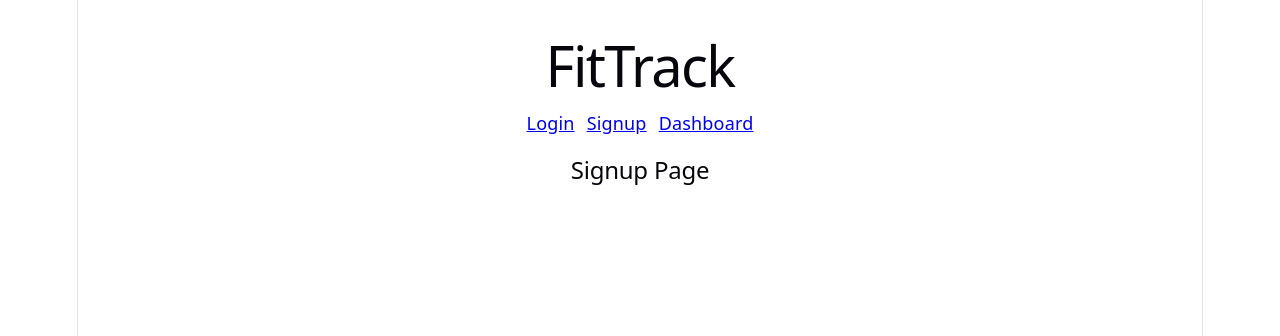
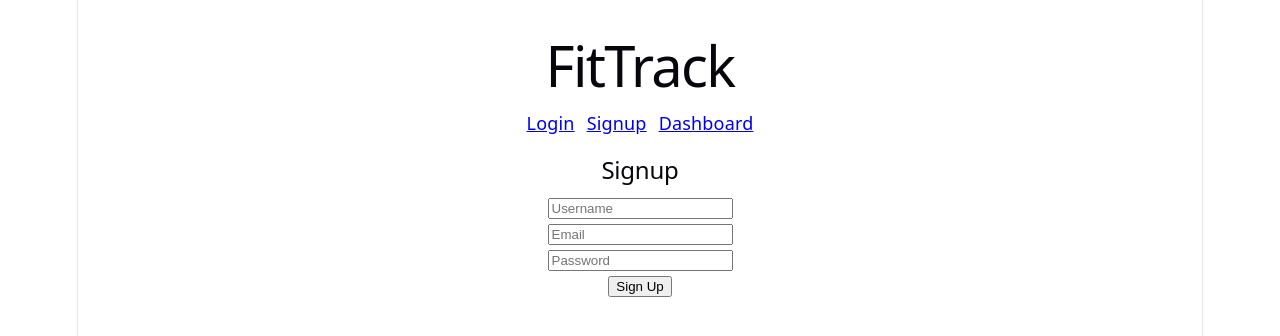
Before and after one commit to bora682/fittrack, a React (Vite) app in the folder client/: page /signup in a window 1280 px wide. Shown: the top 336 px of the page. Built offline with nearby package versions, Linux system fonts and the light colour scheme.

Commit message:
Add signup form and connect to backend

```diff
--- a/client/src/pages/Signup.jsx
+++ b/client/src/pages/Signup.jsx
@@ -1,4 +1,91 @@
+import { useState } from "react";
+
 function Signup() {
-    return <h2>Signup Page</h2>;
+  const [formData, setFormData] = useState({
+    username: "",
+    email: "",
+    password: "",
+  });
+
+  const [error, setError] = useState("");
+
+  function handleChange(e) {
+    setFormData({
+      ...formData,
+      [e.target.name]: e.target.value,
+    });
   }
-  export default Signup;
+
+  async function handleSubmit(e) {
+    e.preventDefault();
+
+    setError("");
+
+    try {
+      const res = await fetch("http://127.0.0.1:5555/api/signup", {
+        method: "POST",
+        headers: {
+          "Content-Type": "application/json",
+        },
+        body: JSON.stringify(formData),
+      });
+
+      const data = await res.json();
+
+      if (!res.ok) {
+        setError(data.error || "Signup failed");
+        return;
+      }
+
+      // ✅ store token
+      localStorage.setItem("token", data.token);
+
+      console.log("Signup success:", data);
+
+      alert("Signup successful!");
+    } catch (err) {
+      setError("Something went wrong");
+    }
+  }
+
+  return (
+    <div>
+      <h2>Signup</h2>
+
+      <form onSubmit={handleSubmit}>
+        <input
+          type="text"
+          name="username"
+          placeholder="Username"
+          value={formData.username}
+          onChange={handleChange}
+        />
+        <br />
+
+        <input
+          type="email"
+          name="email"
+          placeholder="Email"
+          value={formData.email}
+          onChange={handleChange}
+        />
+        <br />
+
+        <input
+          type="password"
+          name="password"
+          placeholder="Password"
+          value={formData.password}
+          onChange={handleChange}
+        />
+        <br />
+
+        <button type="submit">Sign Up</button>
+      </form>
+
+      {error && <p style={{ color: "red" }}>{error}</p>}
+    </div>
+  );
+}
+
+export default Signup;
```
